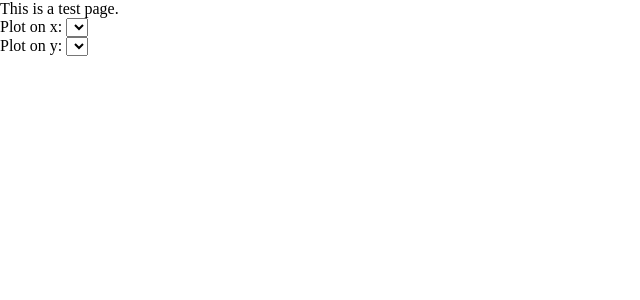
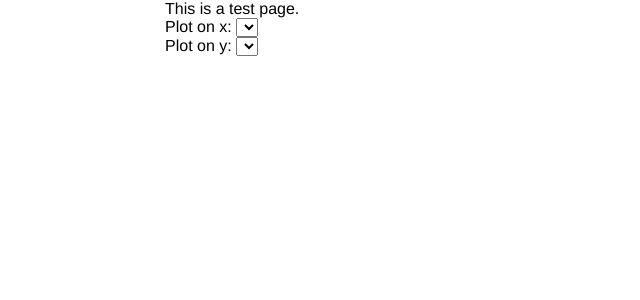
Before and after one commit to njvack/scatterize, a Flask app: template templates/scatter_frame.html in a window 1280 px wide. Shown: the top 300 px of the page, without its empty margins (0-640 px from the left). Run offline with Flask 2, Linux system fonts and the light colour scheme; the template is opened without the code that fills it, so the values that code supplies are empty; some libraries are stand-ins or nearby versions.

Commit message:
Change to two-column layout. Add wrapper div.

```diff
--- a/scss/screen.scss
+++ b/scss/screen.scss
@@ -6,3 +6,38 @@
 
 // Import all the default blueprint modules so that we can access their mixins.
 @import "blueprint";
+
+body {
+  font-family: Helvetica, Arial, sans-serif;
+}
+
+#wrapper {
+  @include container;
+  margin-left: auto;
+  margin-right: auto;
+}
+
+#scatter_frame {
+  @include column(14);
+}
+
+#scatter_controls {
+  @include column(10, true);
+
+  ul, ol {
+    list-style: none;
+  }
+}
+
+table#data {
+  clear:both;
+}
+
+table {
+  line-height: 2;
+}
+
+td {
+  padding-left: 0.5em;
+  padding-right: 0.5em;
+}
--- a/static/css/screen.css
+++ b/static/css/screen.css
@@ -56,3 +56,62 @@ table {
 a img {
   border: none;
 }
+
+/* line 10, ../../scss/screen.scss */
+body {
+  font-family: Helvetica, Arial, sans-serif;
+}
+
+/* line 14, ../../scss/screen.scss */
+#wrapper {
+  width: 950px;
+  margin: 0 auto;
+  overflow: hidden;
+  *zoom: 1;
+  margin-left: auto;
+  margin-right: auto;
+}
+
+/* line 20, ../../scss/screen.scss */
+#scatter_frame {
+  display: inline;
+  float: left;
+  margin-right: 10px;
+  width: 550px;
+}
+/* line 147, ../../../../../../opt/local/lib/ruby/gems/1.8/gems/compass-0.11.1/frameworks/blueprint/stylesheets/blueprint/_grid.scss */
+* html #scatter_frame {
+  overflow-x: hidden;
+}
+
+/* line 24, ../../scss/screen.scss */
+#scatter_controls {
+  display: inline;
+  float: left;
+  margin-right: 0;
+  width: 390px;
+}
+/* line 147, ../../../../../../opt/local/lib/ruby/gems/1.8/gems/compass-0.11.1/frameworks/blueprint/stylesheets/blueprint/_grid.scss */
+* html #scatter_controls {
+  overflow-x: hidden;
+}
+/* line 27, ../../scss/screen.scss */
+#scatter_controls ul, #scatter_controls ol {
+  list-style: none;
+}
+
+/* line 32, ../../scss/screen.scss */
+table#data {
+  clear: both;
+}
+
+/* line 36, ../../scss/screen.scss */
+table {
+  line-height: 2;
+}
+
+/* line 40, ../../scss/screen.scss */
+td {
+  padding-left: 0.5em;
+  padding-right: 0.5em;
+}
--- a/templates/base.html
+++ b/templates/base.html
@@ -2,7 +2,7 @@
 {%- import "macros.html" as macros %}
 <html>
 <head>
-  <title>Hi</title>
+  <title>Scatterize!</title>
   {{ macros.css_link("screen.css", asset_tag=g.time) }}
   {{ macros.js_include("jquery-1.6.1.min.js", asset_tag=g.time) }}
   {{ macros.js_include("jquery.ba-bbq.js", asset_tag=g.time) }}
@@ -11,6 +11,8 @@
   {{ macros.js_include("scatterize.js", asset_tag=g.time) }}
 </head>
 <body>
+  <div id="wrapper">
   {% block content %}{% endblock %}
+  </div>
 </body>
 </html>
```
